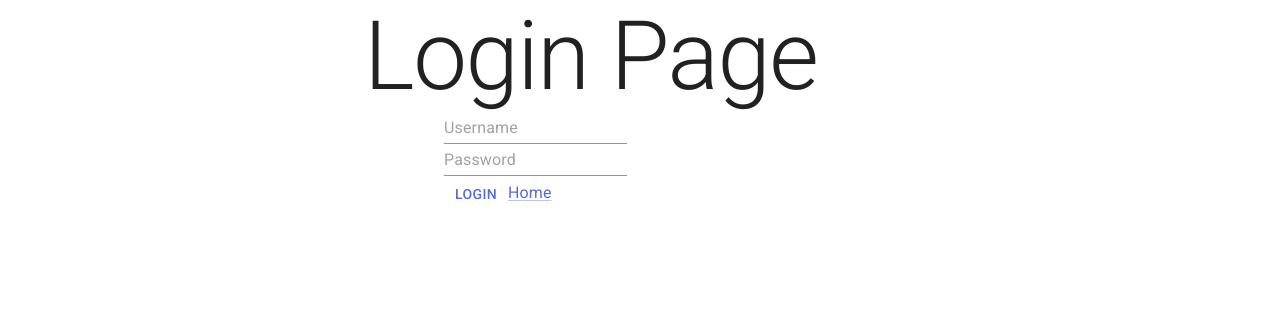
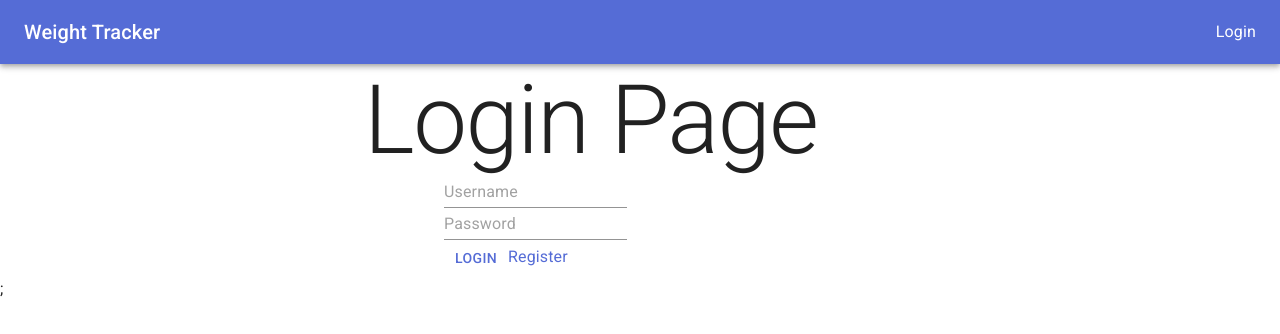
Before and after one commit to knightSarai/knighTracker, a React (Create React App) app: page /auth/login in a window 1280 px wide. Shown: the top 334 px of the page. Built offline with nearby package versions, Linux system fonts and the light colour scheme; no server answers.

Commit message:
Add Navbar

```diff
--- a/src/components/Layout/Layout.tsx
+++ b/src/components/Layout/Layout.tsx
@@ -1,8 +1,14 @@
 import React from 'react';
+import Navbar from '@components/Navbar';
 import { Container } from '@mui/material';
 
 const Layout: React.FC = ({ children }) => {
-  return <Container maxWidth="sm">{children}</Container>;
+  return (
+    <React.Fragment>
+      <Navbar />
+      <Container maxWidth="sm">{children}</Container>;
+    </React.Fragment>
+  );
 };
 
 export default Layout;
--- /dev/null
+++ b/src/components/Navbar/index.ts
@@ -0,0 +1 @@
+export { default } from './navbar.component';
--- /dev/null
+++ b/src/components/Navbar/navbar.component.tsx
@@ -0,0 +1,52 @@
+import { useDispatch, useSelector } from 'react-redux';
+import { useTypedSelector } from '@hooks/';
+import { Link as RouterLink } from 'react-router-dom';
+import { UserActionTypes as types } from '@state/';
+import { Typography, Toolbar, AppBar, Link, Box, Button } from '@mui/material';
+
+export default function Navbar() {
+  const dispatch = useDispatch();
+  const { user } = useTypedSelector((state) => state);
+
+  const logout = () => {
+    localStorage.removeItem('accessToken');
+    localStorage.removeItem('refreshToken');
+    dispatch({
+      type: types.SET_USER,
+      payload: {},
+    });
+  };
+
+  const loginHeader = () => {
+    if (!user.isAuthenticated)
+      return (
+        <>
+          <Link component={RouterLink} to="/auth/login" color="inherit">
+            Login
+          </Link>
+        </>
+      );
+    return (
+      <>
+        <Button color="inherit" onClick={logout}>
+          Logout
+        </Button>
+      </>
+    );
+  };
+
+  return (
+    <Box sx={{ flexGrow: 1 }}>
+      <AppBar position="static">
+        <Toolbar>
+          <Typography variant="h6" component="div" sx={{ flexGrow: 1 }}>
+            <Link href="/" color="inherit">
+              Weight Tracker
+            </Link>
+          </Typography>
+          {loginHeader()}
+        </Toolbar>
+      </AppBar>
+    </Box>
+  );
+}
--- a/src/global/theme.ts
+++ b/src/global/theme.ts
@@ -13,6 +13,15 @@ const theme = createTheme({
       main: red.A400,
     },
   },
+  components: {
+    MuiLink: {
+      styleOverrides: {
+        root: {
+          textDecoration: 'none',
+        },
+      },
+    },
+  },
 });
 
 export default theme;
--- a/src/pages/Homepage.tsx
+++ b/src/pages/Homepage.tsx
@@ -1,20 +1,10 @@
-import {
-  Typography,
-  Link,
-  Container,
-  Divider,
-  Box,
-  Button,
-} from '@mui/material';
-import { Link as RouterLink } from 'react-router-dom';
+import { Typography, Divider, Box, Button } from '@mui/material';
 import { useApi, useTypedSelector } from '@hooks/';
-import { useDispatch } from 'react-redux';
 import { API_URL } from '@config/';
-import { UserActionTypes as types } from '@state/';
+import Layout from '@components/Layout';
 
 export const HomePage: React.FC = () => {
   const { user } = useTypedSelector((state) => state);
-  const dispatch = useDispatch();
   const api = useApi();
 
   const getUserFun = async () => {
@@ -33,32 +23,16 @@ export const HomePage: React.FC = () => {
     }
   };
 
-  const logout = () => {
-    localStorage.removeItem('accessToken');
-    localStorage.removeItem('refreshToken');
-    dispatch({
-      type: types.SET_USER,
-      payload: {},
-    });
-  };
-
   return (
-    <Container maxWidth="sm">
-      <Typography variant="h1">Home</Typography>
-      <Link component={RouterLink} to="/auth/login">
-        Login
-      </Link>
+    <Layout>
+      <Typography variant="h3">Home</Typography>
       <Divider />
-      <Link component={RouterLink} to="/auth/register">
-        Register
-      </Link>
       <Typography>User: {user.username}</Typography>
       <Box sx={{ marginLeft: '5rem' }}>
         <Button onClick={getUserFun}>Get User</Button>
         <Button onClick={getMeasurements}>Get Measurements</Button>
-        <Button onClick={logout}>Logout</Button>
       </Box>
-    </Container>
+    </Layout>
   );
 };
 
--- a/src/pages/auth/Login.tsx
+++ b/src/pages/auth/Login.tsx
@@ -63,8 +63,8 @@ export const LoginPage: React.FC = () => {
           />
         </Box>
         <Button onClick={login}>Login</Button>
-        <Link component={RouterLink} to="/">
-          Home
+        <Link component={RouterLink} to="/auth/register">
+          Register
         </Link>
       </Box>
     </Layout>
--- a/src/pages/auth/Register.tsx
+++ b/src/pages/auth/Register.tsx
@@ -1,7 +1,12 @@
 import { Typography } from '@mui/material';
+import Layout from '@components/Layout';
 
 export const RegisterPage: React.FC = () => {
-  return <Typography variant="h1">Register Page</Typography>;
+  return (
+    <Layout>
+      <Typography variant="h1">Register Page</Typography>;
+    </Layout>
+  );
 };
 
 export default RegisterPage;
```
